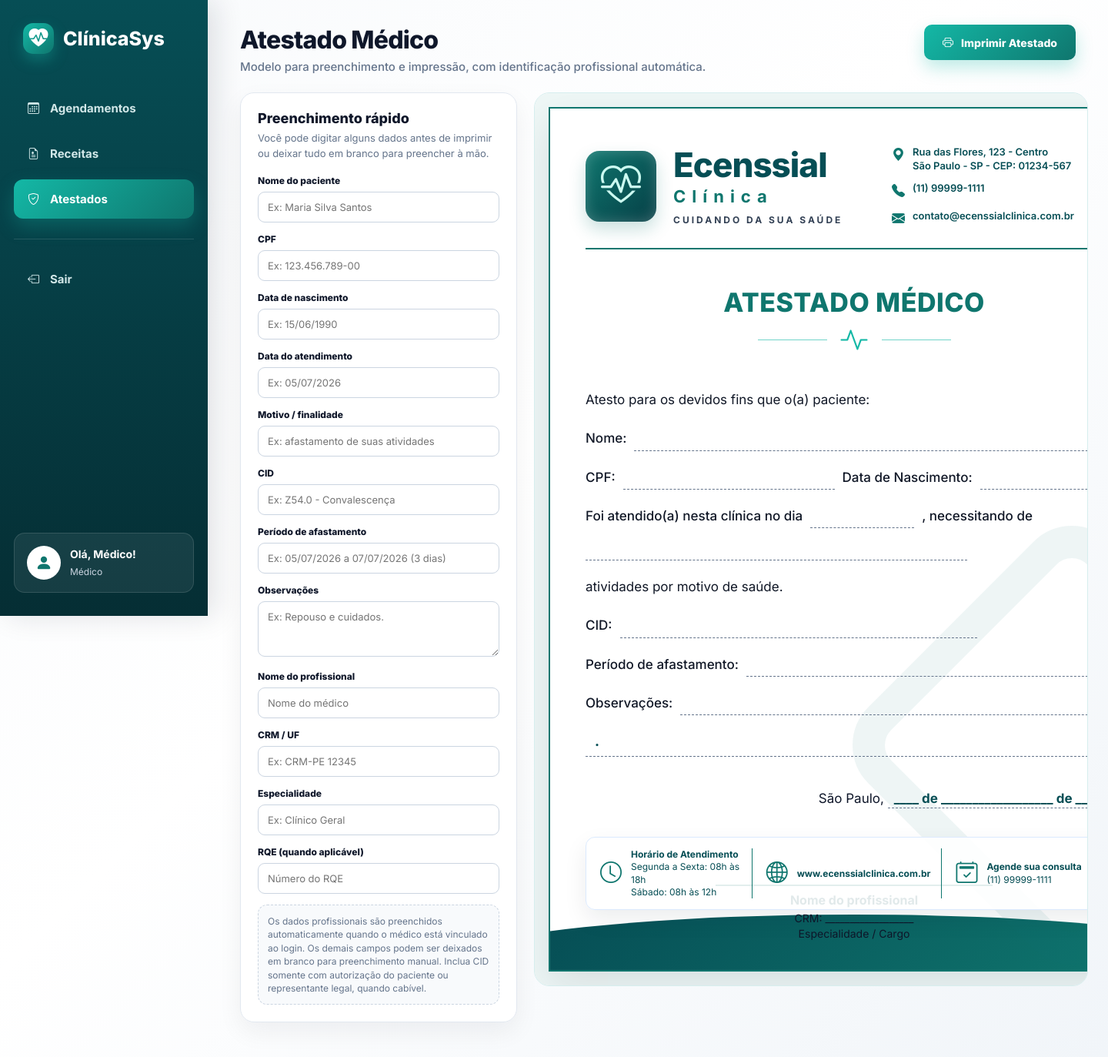
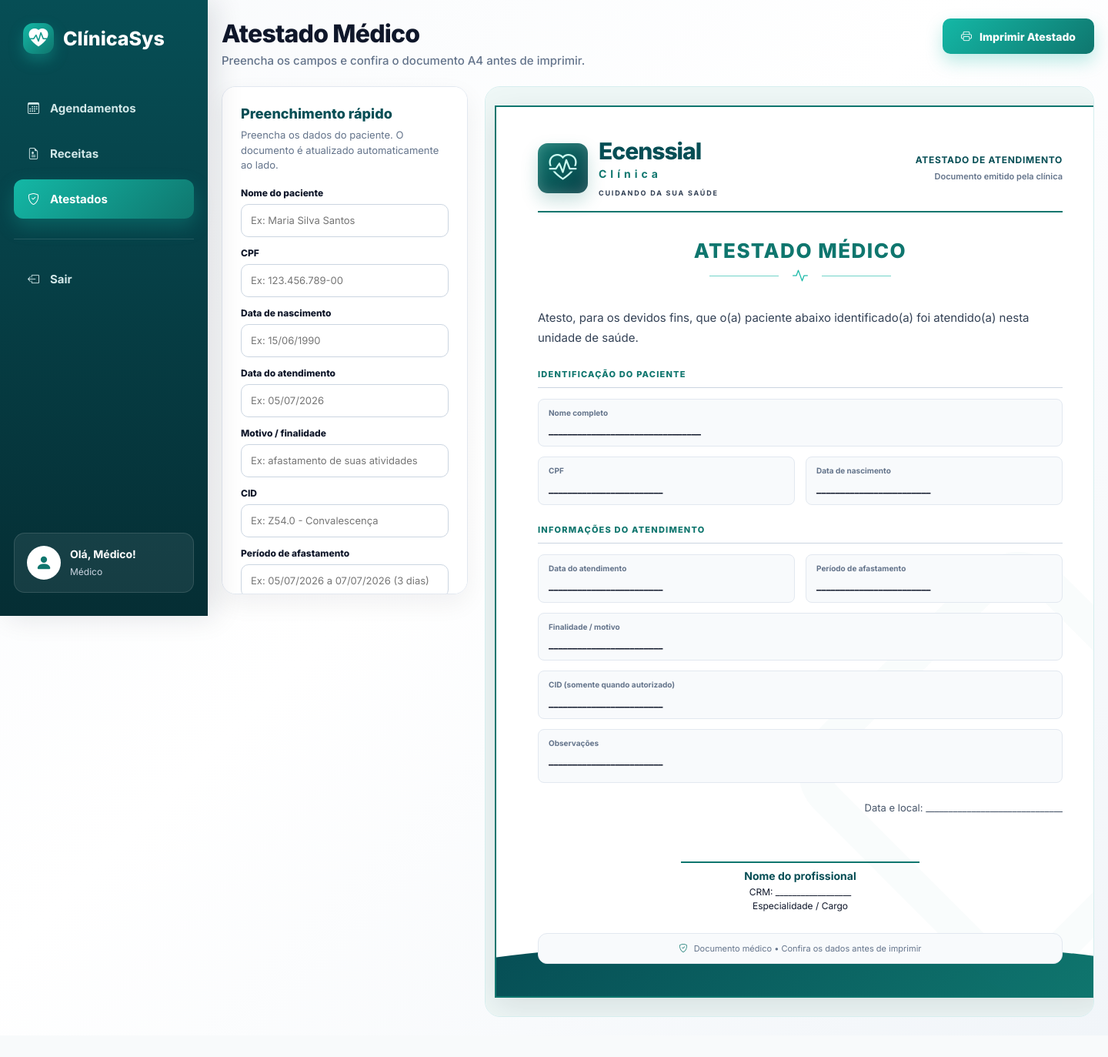
Before and after one commit to fj782266-pixel/clinica-system, a Python web app: template templates/atestados.html in a window 1440 px wide. Shown: the whole page at 77% size. After the commit the page ends 1321 px from the top, so only its background shows below. Run offline with Jinja, Linux system fonts and the light colour scheme; the template is opened without the code that fills it, so the values that code supplies are empty.

Commit message:
Melhorar layout dos atestados medicos

```diff
--- a/templates/atestados.html
+++ b/templates/atestados.html
@@ -564,6 +564,60 @@
             }
             @page { size: A4; margin: 0; }
         }
+
+        /* Layout limpo: formulário à esquerda e folha A4 à direita */
+        .main{padding:28px 30px 45px}
+        .layout{grid-template-columns:minmax(300px,360px) minmax(0,1fr);gap:22px}
+        .card{padding:24px;max-height:calc(100vh - 140px);overflow-y:auto;position:sticky;top:18px}
+        .card h2{color:var(--primary-dark);margin-bottom:8px}
+        .card .field{margin-bottom:13px}
+        .card input,.card textarea{border-radius:10px;min-height:43px}
+        .card input[readonly]{background:#f1f5f9;color:#475569}
+        .certificate-wrap{display:flex;justify-content:center;align-items:flex-start;padding:24px 12px;overflow-x:auto}
+        .certificate{flex:none;width:794px;min-height:1123px;padding:42px 54px 110px;box-shadow:0 12px 38px rgba(15,23,42,.10)}
+        .certificate:after{opacity:.35;pointer-events:none}
+        .cert-header{grid-template-columns:1fr auto;gap:12px;padding-bottom:18px}
+        .brand-icon{width:65px;height:65px;font-size:36px;border-radius:13px}
+        .brand{gap:14px}
+        .brand-text strong{font-size:30px}
+        .brand-text span{font-size:14px;letter-spacing:5px}
+        .brand-text small{font-size:9px;letter-spacing:1.8px}
+        .clinic-identity{display:flex;flex-direction:column;gap:5px;text-align:right;align-items:flex-end;font-size:11px}
+        .clinic-identity strong{font-size:12px;letter-spacing:.7px}
+        .clinic-identity span{color:#64748b}
+        .cert-title{margin:34px 0 30px}
+        .cert-title h2{font-size:26px;letter-spacing:1.5px}
+        .cert-title .pulse{font-size:20px;margin-top:5px}
+        .cert-body{font-size:14px;line-height:1.55}
+        .declaration{margin:0 0 25px;color:#334155;font-size:15px;line-height:1.75}
+        .doc-section-title{font-size:11px;letter-spacing:1.2px;color:#0f766e;font-weight:800;border-bottom:1px solid #cbd5e1;padding-bottom:8px;margin:24px 0 14px}
+        .doc-data-row{display:grid;grid-template-columns:1fr;gap:14px;margin-bottom:13px}
+        .doc-data-row.two-cols{grid-template-columns:1fr 1fr}
+        .doc-data{min-width:0;background:#f8fafc;border:1px solid #e2e8f0;border-radius:8px;padding:10px 13px;min-height:61px}
+        .doc-data small{display:block;font-size:10px;color:#64748b;font-weight:700;margin-bottom:5px}
+        .doc-data strong{display:block;font-size:13px;color:#0f172a;font-weight:700;overflow-wrap:anywhere;white-space:pre-wrap}
+        .doc-data.observations{min-height:70px}
+        .city-date{font-size:13px;text-align:right;margin-top:24px;color:#475569}
+        .signature{width:310px;margin:30px auto 0}
+        .signature-line{height:34px}
+        .signature strong{font-size:14px}
+        .signature span{font-size:12px}
+        .cert-footer.clean-footer{left:54px;right:54px;bottom:42px;display:block;text-align:center;padding:12px;font-size:11px;color:#64748b;background:#f8fafc;box-shadow:none;border:1px solid #e2e8f0}
+        .clean-footer i{color:#0f766e;margin-right:5px}
+        @media(max-width:1450px){.layout{grid-template-columns:320px minmax(0,1fr)}.main{padding:24px 18px}.certificate-wrap{justify-content:flex-start}}
+        @media(max-width:1100px){.layout{grid-template-columns:1fr}.card{max-height:none;position:static}.certificate-wrap{justify-content:center}}
+        @media(max-width:900px){.certificate-wrap{justify-content:flex-start}}
+        @media print{
+            @page{size:A4;margin:0}
+            html,body{width:210mm!important;min-height:297mm!important;margin:0!important;padding:0!important;background:#fff!important}
+            .sidebar,.topbar,.card{display:none!important}
+            .main,.layout,.certificate-wrap{display:block!important;margin:0!important;padding:0!important;width:210mm!important;max-width:none!important;overflow:visible!important;background:#fff!important;border:0!important}
+            .certificate{width:210mm!important;height:297mm!important;min-height:297mm!important;max-height:297mm!important;padding:12mm 14mm 22mm!important;margin:0!important;border:0!important;box-shadow:none!important;transform:none!important;page-break-inside:avoid!important;break-inside:avoid!important}
+            .cert-footer.clean-footer{bottom:16mm!important;left:14mm!important;right:14mm!important}
+            .certificate::before{height:10mm}
+            .certificate::after{opacity:.2}
+            *{-webkit-print-color-adjust:exact;print-color-adjust:exact}
+        }
     </style>
 </head>
 <body>
@@ -597,7 +651,7 @@
     <div class="topbar">
         <div class="page-title">
             <h1>Atestado Médico</h1>
-            <p>Modelo para preenchimento e impressão, com identificação profissional automática.</p>
+            <p>Preencha os campos e confira o documento A4 antes de imprimir.</p>
         </div>
         <button type="button" class="btn-print" onclick="window.print()">
             <i class="bi bi-printer"></i> Imprimir Atestado
@@ -607,7 +661,7 @@
     <div class="layout">
         <section class="card">
             <h2>Preenchimento rápido</h2>
-            <p>Você pode digitar alguns dados antes de imprimir ou deixar tudo em branco para preencher à mão.</p>
+            <p>Preencha os dados do paciente. O documento é atualizado automaticamente ao lado.</p>
 
             <div class="field">
                 <label>Nome do paciente</label>
@@ -687,10 +741,9 @@
                             </div>
                         </div>
 
-                        <div class="clinic-info">
-                            <div><i class="bi bi-geo-alt-fill"></i><span>Rua das Flores, 123 - Centro<br>São Paulo - SP - CEP: 01234-567</span></div>
-                            <div><i class="bi bi-telephone-fill"></i><span>(11) 99999-1111</span></div>
-                            <div><i class="bi bi-envelope-fill"></i><span>contato@ecenssialclinica.com.br</span></div>
+                        <div class="clinic-info clinic-identity">
+                            <strong>ATESTADO DE ATENDIMENTO</strong>
+                            <span>Documento emitido pela clínica</span>
                         </div>
                     </header>
 
@@ -700,51 +753,27 @@
                     </div>
 
                     <div class="cert-body">
-                        <p>Atesto para os devidos fins que o(a) paciente:</p>
+                        <p class="declaration">Atesto, para os devidos fins, que o(a) paciente abaixo identificado(a) foi atendido(a) nesta unidade de saúde.</p>
 
-                        <div class="row-line">
-                            <span class="label">Nome:</span>
-                            <span class="fill-line long" id="outPaciente"></span>
+                        <div class="doc-section-title">IDENTIFICAÇÃO DO PACIENTE</div>
+                        <div class="doc-data-row"><div class="doc-data full"><small>Nome completo</small><strong id="outPaciente">—</strong></div></div>
+                        <div class="doc-data-row two-cols">
+                            <div class="doc-data"><small>CPF</small><strong id="outCpf">—</strong></div>
+                            <div class="doc-data"><small>Data de nascimento</small><strong id="outNascimento">—</strong></div>
                         </div>
 
-                        <div class="row-line">
-                            <span class="label">CPF:</span>
-                            <span class="fill-line medium" id="outCpf"></span>
-                            <span class="label">Data de Nascimento:</span>
-                            <span class="fill-line short" id="outNascimento"></span>
+                        <div class="doc-section-title">INFORMAÇÕES DO ATENDIMENTO</div>
+                        <div class="doc-data-row two-cols">
+                            <div class="doc-data"><small>Data do atendimento</small><strong id="outDataAtendimento">—</strong></div>
+                            <div class="doc-data"><small>Período de afastamento</small><strong id="outPeriodo">—</strong></div>
                         </div>
-
-                        <div class="row-line">
-                            <span class="label">Foi atendido(a) nesta clínica no dia</span>
-                            <span class="fill-line short" id="outDataAtendimento"></span>
-                            <span class="label">, necessitando de</span>
-                            <span class="fill-line medium" id="outMotivo"></span>
-                        </div>
-
-                        <p>atividades por motivo de saúde.</p>
-
-                        <div class="row-line">
-                            <span class="label">CID:</span>
-                            <span class="fill-line medium" id="outCid"></span>
-                        </div>
-
-                        <div class="row-line">
-                            <span class="label">Período de afastamento:</span>
-                            <span class="fill-line long" id="outPeriodo"></span>
-                        </div>
-
-                        <div class="row-line">
-                            <span class="label">Observações:</span>
-                            <span class="textarea-line" id="outObservacoes"></span>
-                        </div>
-
-                        <div class="row-line">
-                            <span class="textarea-line blank">.</span>
-                        </div>
+                        <div class="doc-data-row"><div class="doc-data full"><small>Finalidade / motivo</small><strong id="outMotivo">—</strong></div></div>
+                        <div class="doc-data-row"><div class="doc-data full"><small>CID (somente quando autorizado)</small><strong id="outCid">—</strong></div></div>
+                        <div class="doc-data-row"><div class="doc-data full observations"><small>Observações</small><strong id="outObservacoes">—</strong></div></div>
                     </div>
 
                     <div class="city-date">
-                        São Paulo, <strong>____ de __________________ de ______</strong>.
+                        <span id="outLocalData">Data e local: ______________________________</span>
                     </div>
 
                     <div class="signature">
@@ -756,19 +785,8 @@
                     </div>
                 </div>
 
-                <footer class="cert-footer">
-                    <div class="footer-item">
-                        <i class="bi bi-clock"></i>
-                        <div><strong>Horário de Atendimento</strong>Segunda a Sexta: 08h às 18h<br>Sábado: 08h às 12h</div>
-                    </div>
-                    <div class="footer-item">
-                        <i class="bi bi-globe2"></i>
-                        <div><strong>www.ecenssialclinica.com.br</strong></div>
-                    </div>
-                    <div class="footer-item">
-                        <i class="bi bi-calendar2-check"></i>
-                        <div><strong>Agende sua consulta</strong>(11) 99999-1111</div>
-                    </div>
+                <footer class="cert-footer clean-footer">
+                    <div><i class="bi bi-shield-check"></i> Documento médico • Confira os dados antes de imprimir</div>
                 </footer>
             </div>
         </section>
@@ -782,7 +800,7 @@
 
     function preencher(id, texto, vazio) {
         const el = document.getElementById(id);
-        el.textContent = texto || vazio || "";
+        el.textContent = texto || vazio || "________________________";
         if (!texto && !vazio) {
             el.classList.add("blank");
         } else {
@@ -791,7 +809,7 @@
     }
 
     function atualizarAtestado() {
-        preencher("outPaciente", valor("paciente"));
+        preencher("outPaciente", valor("paciente"), "________________________________");
         preencher("outCpf", valor("cpf"));
         preencher("outNascimento", valor("nascimento"));
         preencher("outDataAtendimento", valor("data_atendimento"));
@@ -807,6 +825,8 @@
         outRqe.textContent = rqe ? "RQE " + rqe : "";
         outRqe.style.display = rqe ? "block" : "none";
         preencher("outEspecialidade", valor("especialidade"), "Especialidade / Cargo");
+        const dataAtendimento = valor("data_atendimento");
+        document.getElementById("outLocalData").textContent = dataAtendimento ? "Data do atendimento: " + dataAtendimento : "Data e local: ______________________________";
     }
 
     atualizarAtestado();
```
